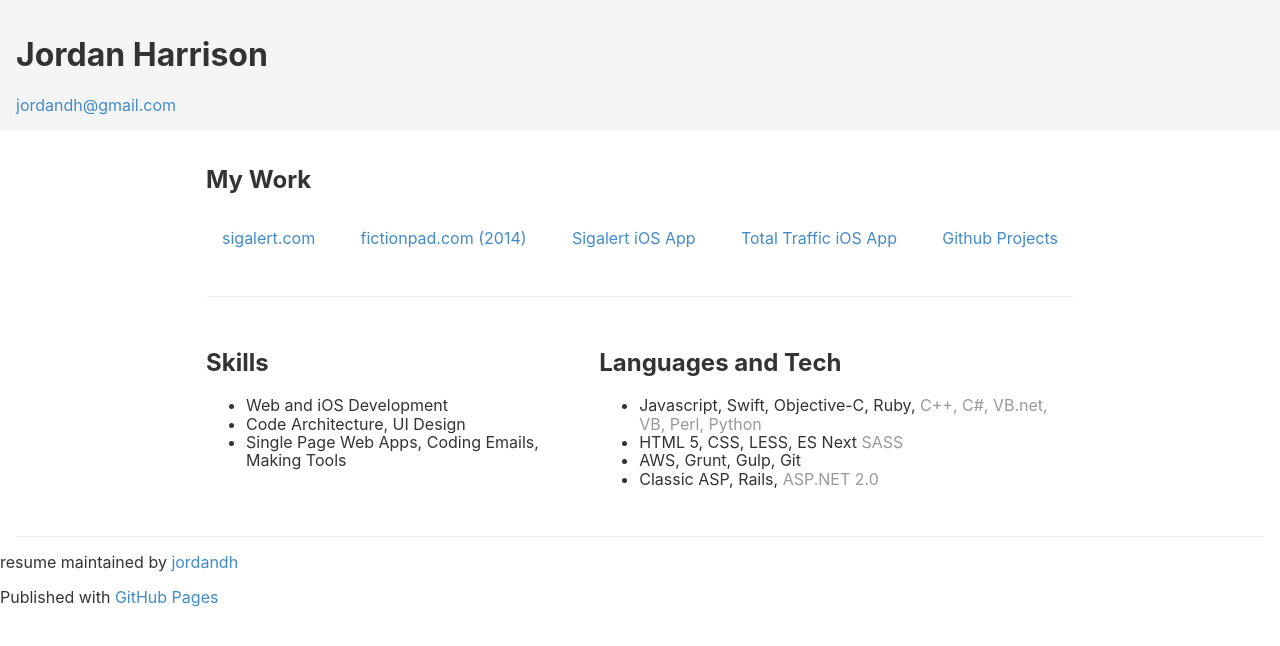
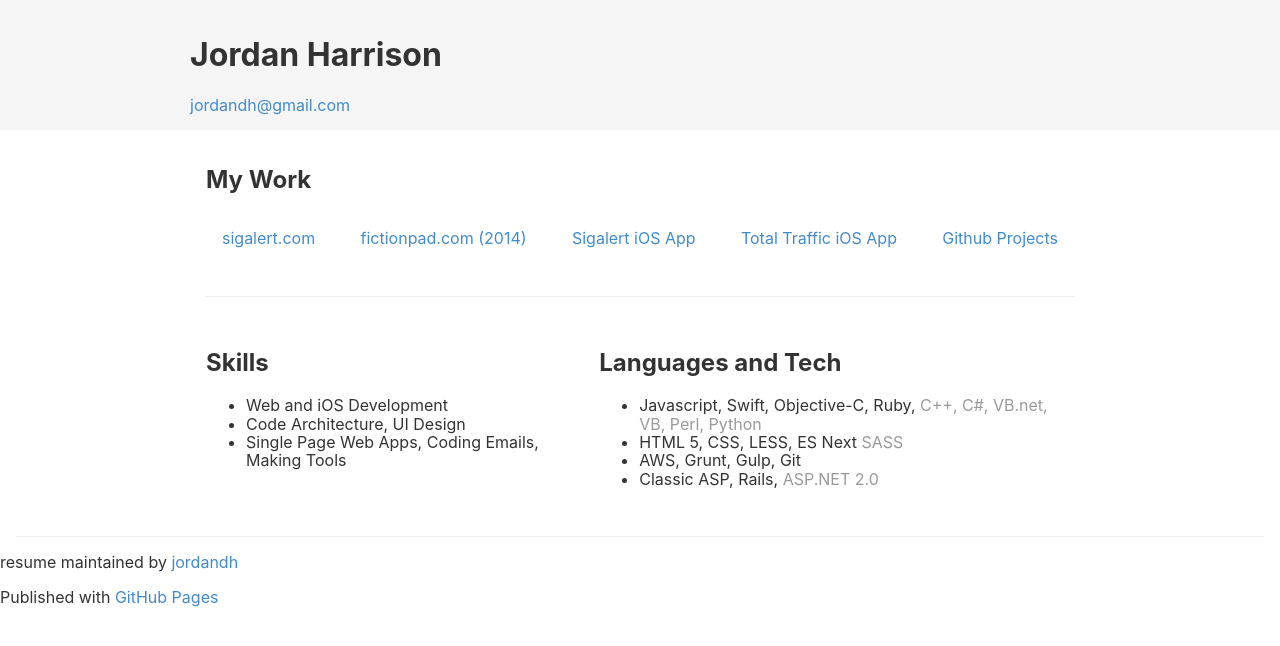
Before and after one commit to jordandh/resume, a Jekyll site: the page built from README.md, in a window 1280 px wide. Shown: the top 646 px of the page. Built offline with Jekyll 4.4.1, drawn with Linux system fonts in a browser that asks for light colours; our own code applies the rules of GitHub Pages for plain Markdown files; the repository's description, which GitHub fills in, is left out.

Commit message:
Update default.html

```diff
--- a/_layouts/default.html
+++ b/_layouts/default.html
@@ -10,8 +10,10 @@
 
   <body>
     <header>
-      <h1>Jordan Harrison</h1>
-      <a href="mailto:jordandh@gmail.com">jordandh@gmail.com</a>
+      <div class="heading">
+        <h1>Jordan Harrison</h1>
+        <a href="mailto:jordandh@gmail.com">jordandh@gmail.com</a>
+      </div>
     </header>
 
     <main>
```
